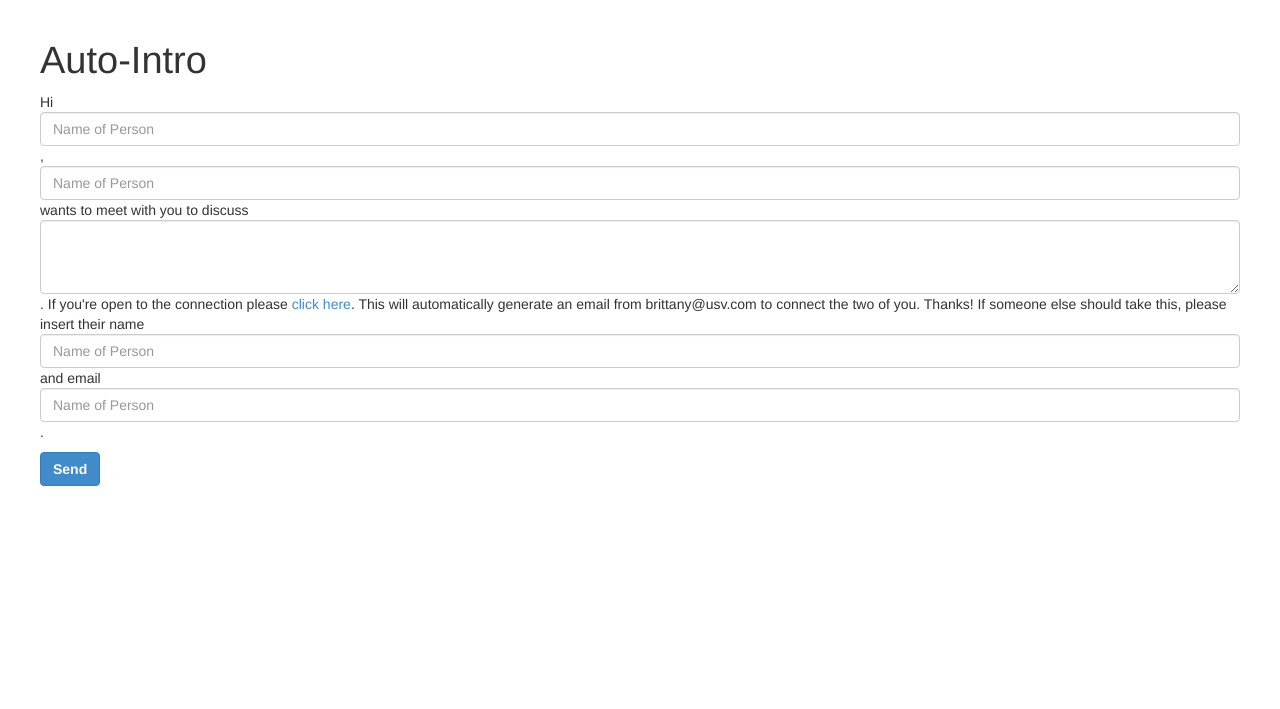
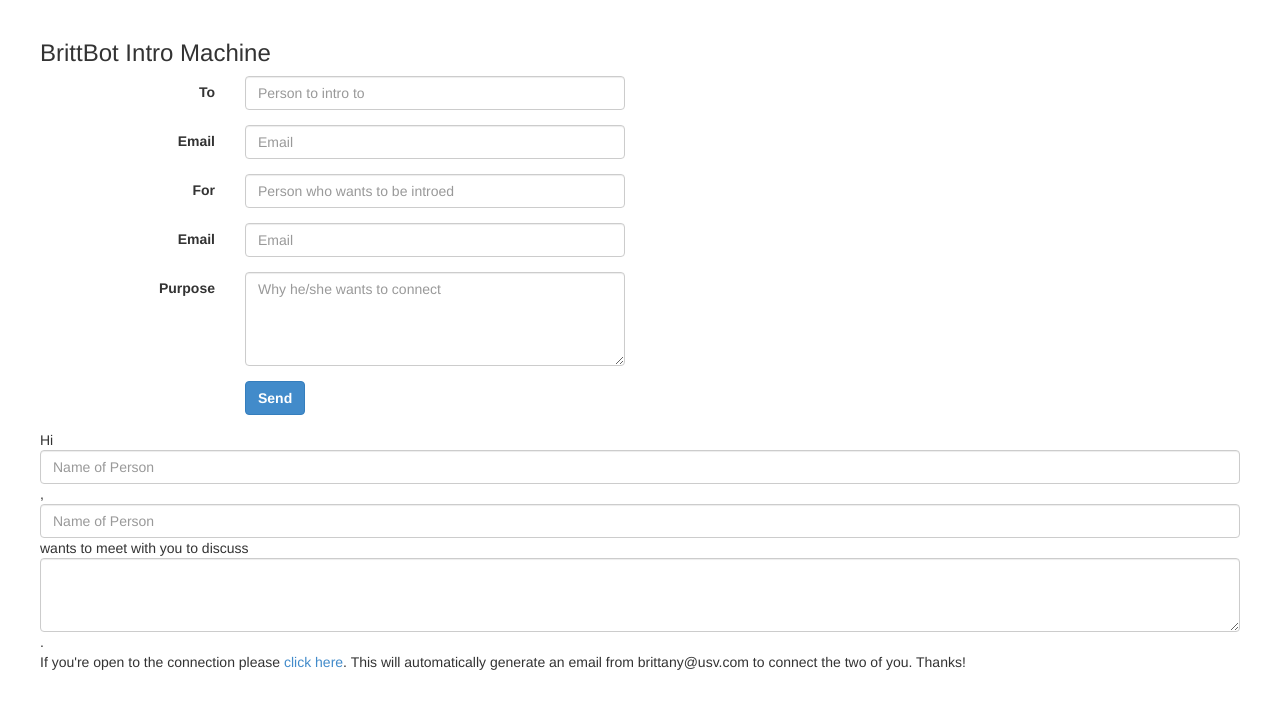
Before and after one commit to AlexanderPease/brittbot, a Django app: page / in a window 1280 px wide. Shown: the top 709 px of the page. Run offline with Django 3.2, Linux system fonts and the light colour scheme; parts of the project's set-up code (start-up, migrations or seed data) failed here and were passed over.

Commit message:
Good form styling in index.html

```diff
--- a/intro/templates/index.html
+++ b/intro/templates/index.html
@@ -9,24 +9,53 @@
 </head>
 
 <body>
-	<h1>Auto-Intro</h1>
+	<h3>BrittBot Intro Machine</h3>
+		<form class="form-horizontal" method="post" action="" role="form">{% csrf_token %}
+			<div class="form-group">
+		  		<label for="to_name" class="col-lg-2 control-label">To</label>
+		    	<div class="col-lg-4">
+		      		<input type="text" class="form-control" id="to_name" placeholder="Person to intro to">
+		    	</div>
+		  	</div>
+		  	<div class="form-group">
+		  		<label for="to_email" class="col-lg-2 control-label">Email</label>
+		    	<div class="col-lg-4">
+		      		<input type="text" class="form-control" id="to_email" placeholder="Email">
+		    	</div>
+		  	</div>
+		  	<div class="form-group">
+		  		<label for="for_name" class="col-lg-2 control-label">For</label>
+		    	<div class="col-lg-4">
+		      		<input type="text" class="form-control" id="inputEmail1" placeholder="Person who wants to be introed">
+		    	</div>
+		  	</div>
+		  	<div class="form-group">
+		  		<label for="for_email" class="col-lg-2 control-label">Email</label>
+		    	<div class="col-lg-4">
+		      		<input type="text" class="form-control" id="for_email" placeholder="Email">
+		    	</div>
+		  	</div>
+		  	<div class="form-group">
+		  		<label for="purpose" class="col-lg-2 control-label">Purpose</label>
+		    	<div class="col-lg-4">
+		      		<textarea class="form-control" id="purpose" rows="4" placeholder="Why he/she wants to connect"></textarea>
+		    	</div>
+		  	</div>
 
-	<form class="form-horizontal" method="post" action="">{% csrf_token %}
-		<p>
+		  	<div class="form-group">
+		    	<div class="col-lg-offset-2 col-lg-10">
+		      		<button type="submit" class="btn btn-primary">Send</button>
+		    	</div>
+		  	</div>
+		</form>
+
+			<p>
 			Hi
-			<input name="to" type="text" class="form-control" placeholder="Name of Person">, </br>
-			<input name="for" type="text" class="form-control" placeholder="Name of Person"> wants to meet with you to discuss
-			<textarea class="form-control" rows="3"></textarea>.
+			<input name="to_name" type="text" class="form-control" placeholder="Name of Person">, </br>
+			<input name="for_name" type="text" class="form-control" placeholder="Name of Person"> wants to meet with you to discuss
+			<textarea class="form-control" rows="3"></textarea>. </br>
 			If you're open to the connection please <a href="#">click here</a>.
-			This will automatically generate an email from brittany@usv.com to connect the two of you. Thanks!
-
-			If someone else should take this, please insert their name
-			<input type="text" class="form-control" placeholder="Name of Person">
-			and email
-			<input type="text" class="form-control" placeholder="Name of Person">.
-		</p>
-		<button type="submit" class="btn btn-primary">Send</button>
-	</form>
+			This will automatically generate an email from brittany@usv.com to connect the two of you. Thanks! </br>
 
 </body>
 </html>
--- a/intro/views.py
+++ b/intro/views.py
@@ -19,8 +19,13 @@
 
 		connection_body = '%s meet %s. You two should chat about %s. Thanks!' % (to_name, for_name, purpose)
 
+		print email_body
+
+		intro = Intro.objects.create(to_name=to_name, to_email=to_email, for_name=for_name, for_email=for_email, purpose=purpose)
+
 		try:
 			intro = Intro.objects.create(to_name=to_name, to_email=to_email, for_name=for_name, for_email=for_email, purpose=purpose)
+			print intro
 		except:
 			print "Model could not be created"
 		#return redirect
```
Also changed, not shown: intro/models.py (+8 -8 lines), 2 other files.
